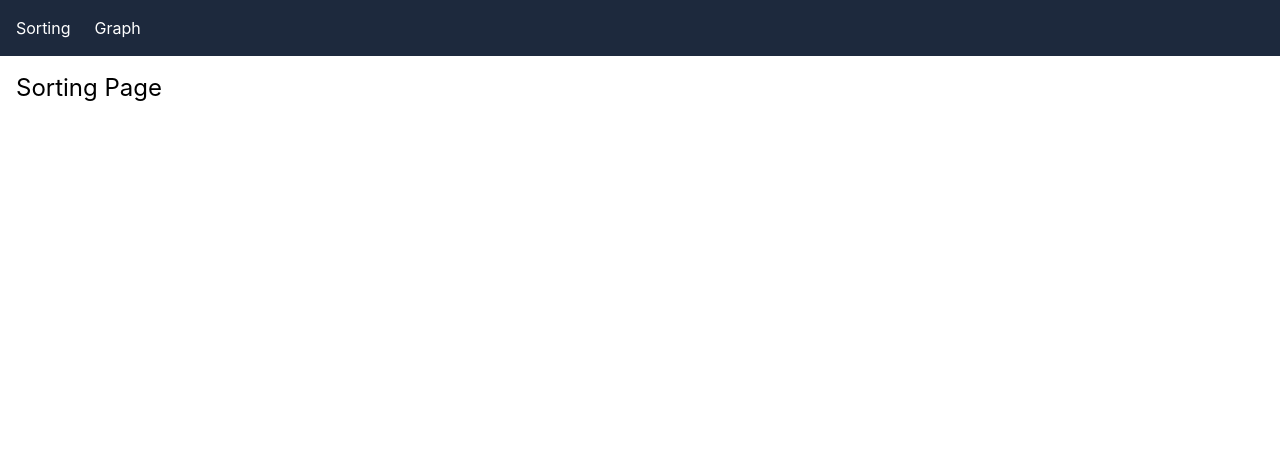
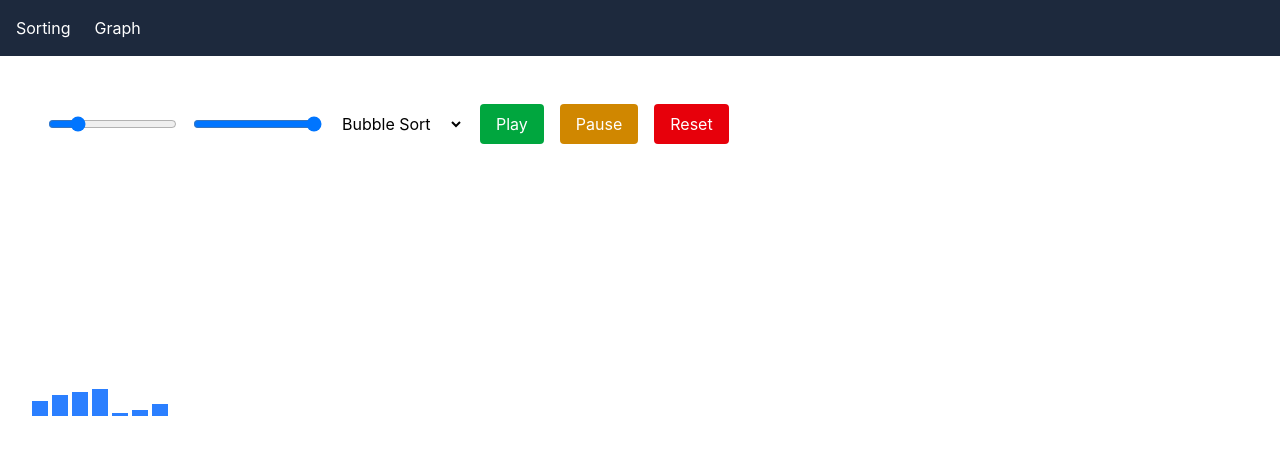
Before and after one commit to rlg0013/algo-visualizer, a React (Vite) app: page / in a window 1280 px wide. Shown: the top 454 px of the page. Built offline with nearby package versions, Linux system fonts and the light colour scheme.

Commit message:
feat: add static controls and Bars components

```diff
--- /dev/null
+++ b/src/components/Bars.jsx
@@ -0,0 +1,15 @@
+function Bars({ data }) {
+  return (
+    <div className="flex items-end gap-1 h-64">
+      {data.map((value, index) => (
+        <div
+          key={index}
+          className="bg-blue-500 w-4"
+          style={{ height: `${value * 3}px` }}
+        ></div>
+      ))}
+    </div>
+  )
+}
+
+export default Bars
--- /dev/null
+++ b/src/components/Controls.jsx
@@ -0,0 +1,25 @@
+import { useState } from "react";
+
+function Controls() {
+  const [size, setSize] = useState(20)
+  const [algo, setAlgo] = useState("bubble")
+  const [speed, setSpeed] = useState(100)
+
+  return (
+    <div className="flex gap-4 p-4 items-center">
+      <input type="range" min="1" max="100" value={size} onChange={(e) => setSize(Number(e.target.value))} />
+      <input type="range" min="1" max="100" value={speed} onChange={(e) => setSpeed(Number(e.target.value))} />
+
+      <select value={algo} onChange={(e) => setAlgo(e.target.value)}>
+        <option value="bubble">Bubble Sort</option>
+        <option value="selection">Selection Sort</option>
+        <option value="insertion">Insertion Sort</option>
+      </select>
+
+      <button className="bg-green-600 text-white px-4 py-2 rounded">Play</button>
+      <button className="bg-yellow-600 text-white px-4 py-2 rounded">Pause</button>
+      <button className="bg-red-600 text-white px-4 py-2 rounded">Reset</button>
+    </div>
+  )
+}
+export default Controls;
--- a/src/pages/SortingPage.jsx
+++ b/src/pages/SortingPage.jsx
@@ -1,5 +1,14 @@
+import Bars from '../components/Bars';
+import Controls from '../components/Controls';
+
 function SortingPage() {
-  return <h1 className="text-2xl p-4">Sorting Page</h1>
+  const testArray = [5, 7, 8, 9, 1, 2, 4]
+  return (
+    <div className='p-8'>
+      <Controls />
+      <Bars data={testArray} />
+    </div>
+  )
 }
 
 export default SortingPage
```
